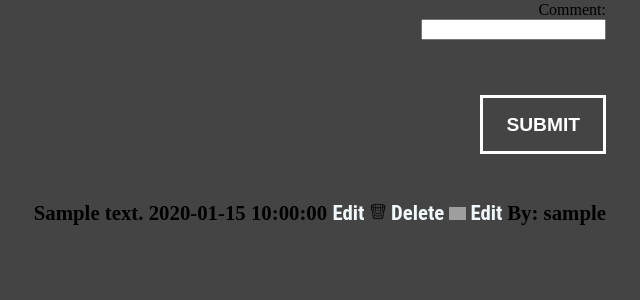
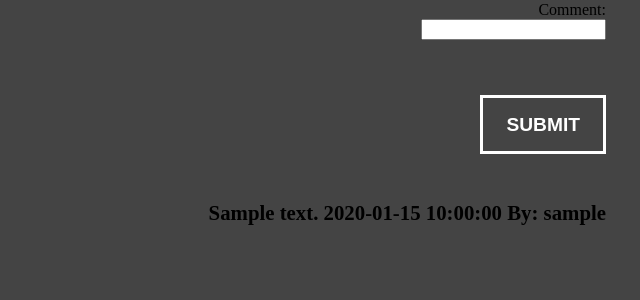
Before and after one commit to jonatanUri/AskMate, a Flask app: template templates/a-comment.html in a window 1280 px wide. Shown: the part 267-567 px from the top of the page, without its empty margins (514-1154 px from the left). Run offline with Flask 2, Linux system fonts and the light colour scheme; the template is opened without the code that fills it: most values are stand-ins (such as "Sample title", 1, 10 or a date in 2020); grey boxes are pictures that could not be loaded.

Commit message:
Regular user privileges have been set!

```diff
--- a/server.py
+++ b/server.py
@@ -72,10 +72,11 @@ def registration():
 
 @app.route('/question/<num>')
 def question(num):
+    user_name = session['username']
     questions = data_manager.read_a_question(num)
     answers_list = data_manager.answer_by_question_id(num)
 
-    return render_template("question.html", num=num, questions=questions, answers_list=answers_list)
+    return render_template("question.html", num=num, questions=questions, answers_list=answers_list, u_name=user_name)
 
 
 # Need to implement vote up ---> Help implement this function please
@@ -186,8 +187,9 @@ def route_edit_answer(num, answer_id):
 
 @app.route('/question/<num>/q-comment')
 def submit_q_comment(num):
+    user_name = session['username']
     comments = data_manager.read_q_comments(num)
-    return render_template('q-comment.html', num=num, comments=comments)
+    return render_template('q-comment.html', num=num, comments=comments, u_name=user_name)
 
 
 @app.route('/comment', methods=['POST'])
@@ -215,8 +217,9 @@ def comment_on_question():
 
 @app.route('/question/<num>/a-comment/<answer_id>')
 def answer_comments(num, answer_id):
+    user_name = session['username']
     comments = data_manager.read_a_comments(answer_id)
-    return render_template('a-comment.html', num=num, answer_id=answer_id, comments=comments)
+    return render_template('a-comment.html', num=num, answer_id=answer_id, comments=comments, u_name=user_name)
 
 
 @app.route('/question/<num>/a-comment/<answer_id>/delete-comment/<comment_id>')
--- a/templates/a-comment.html
+++ b/templates/a-comment.html
@@ -23,8 +23,10 @@
             <h4>
                 {{ comment.message }}
                 {{ comment.submission_time }}
-                <a href="/question/{{ num }}/a-comment/{{ answer_id }}/edit-comment/{{ comment.id }}">Edit</a>
-                <a href="/question/{{ num }}/a-comment/{{ answer_id }}/delete-comment/{{ comment.id }}"><img src="/static/images/trash.png" class="icon"> Delete </a><a href="/question/{{ num }}/a-comment/{{ answer_id }}/edit-comment/{{ comment.id }}"><img src="/static/images/pencil.png" class="icon"> Edit </a> By: {{ comment.user_name }}
+                {% if u_name == comment.user_name%}
+                    <a href="/question/{{ num }}/a-comment/{{ answer_id }}/delete-comment/{{ comment.id }}"><img src="/static/images/trash.png" class="icon"> Delete </a><a href="/question/{{ num }}/a-comment/{{ answer_id }}/edit-comment/{{ comment.id }}"><img src="/static/images/pencil.png" class="icon"> Edit </a>
+                {% endif %}
+                By: {{ comment.user_name }}
             </h4>
         {% endfor %}
     </div>
--- a/templates/q-comment.html
+++ b/templates/q-comment.html
@@ -22,7 +22,10 @@
     <h4>
         {{ comment.message }}
         {{ comment.submission_time }}
-        <a href="/question/{{ num }}/q-comment/{{ comment.id }}"><img src="/static/images/trash.png" class="icon"> Delete </a><a href="/question/{{ num }}/q-comment/edit-comment/{{ comment.id }}"><img src="/static/images/pencil.png" class="icon"> Edit </a> By: {{ comment.user_name }}
+        {% if u_name == comment.user_name %}
+        <a href="/question/{{ num }}/q-comment/{{ comment.id }}"><img src="/static/images/trash.png" class="icon"> Delete </a><a href="/question/{{ num }}/q-comment/edit-comment/{{ comment.id }}"><img src="/static/images/pencil.png" class="icon"> Edit </a>
+        {% endif %}
+        By: {{ comment.user_name }}
     </h4>
     {% endfor %}
 </div>
```
Also changed, not shown: templates/question.html (+6 -2 lines).
